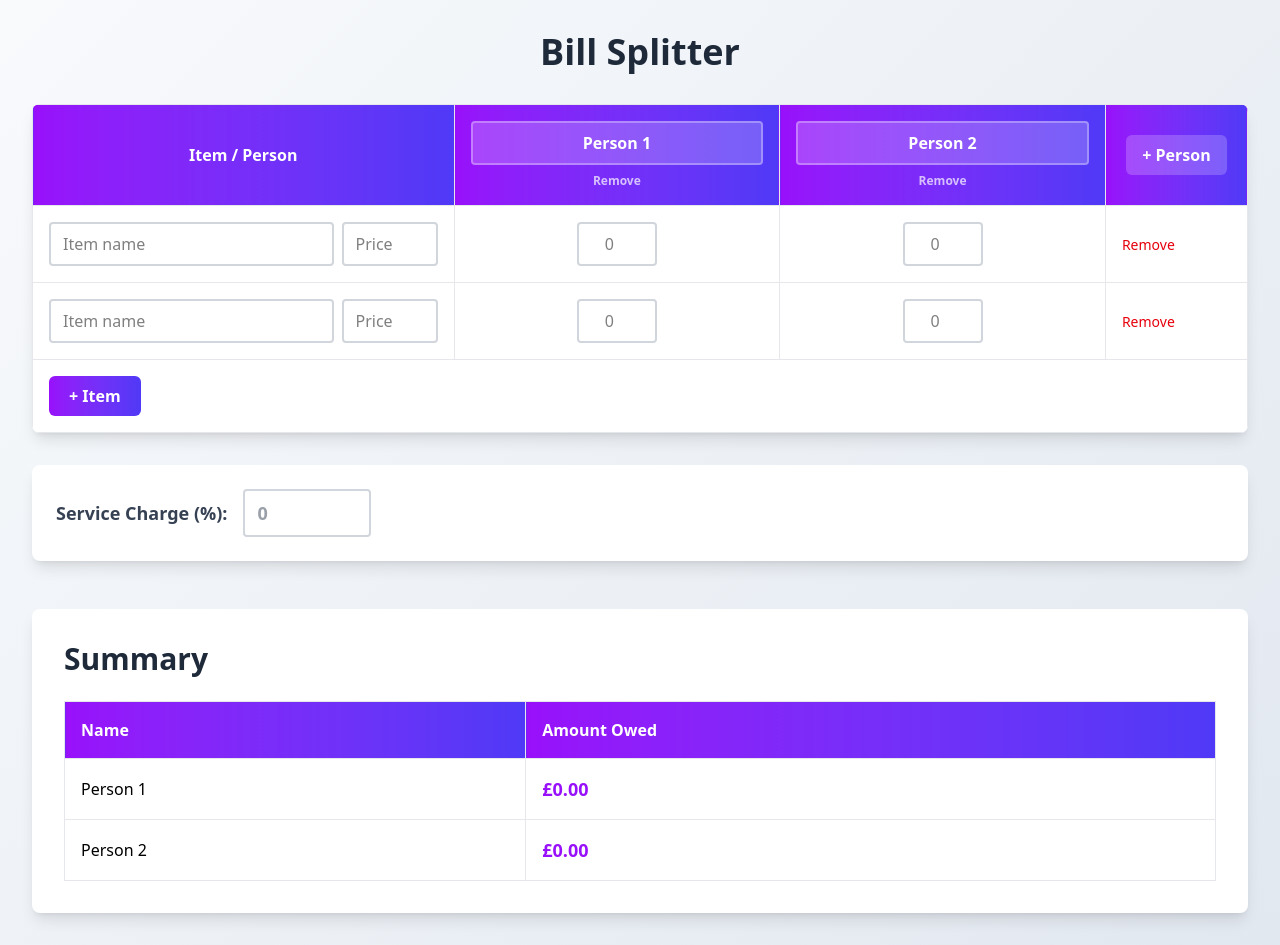
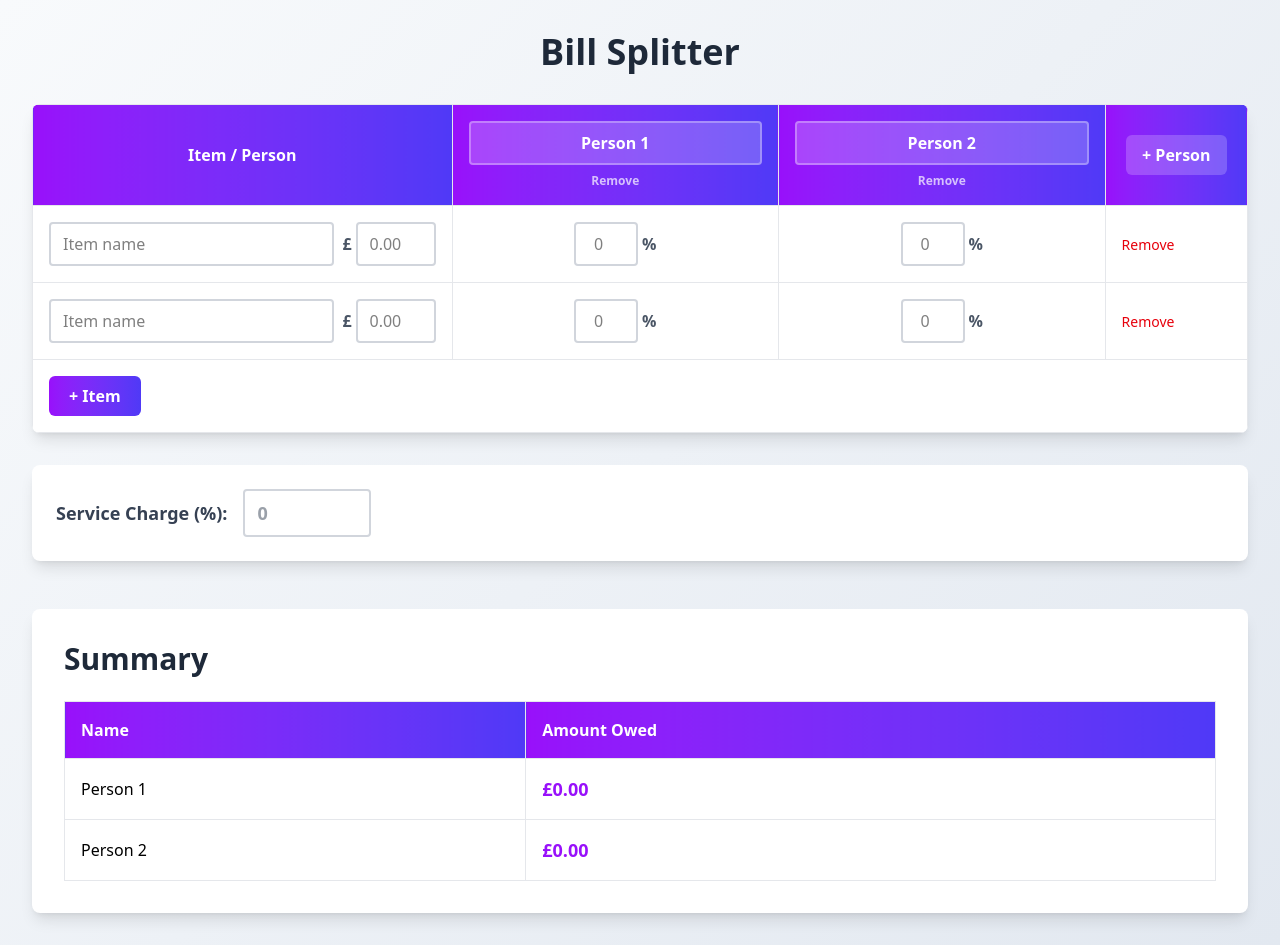
Before and after one commit to ben-fernandes/bill-splitter, a React (Vite) app: page / in a window 1280 px wide. Built offline with nearby package versions, Linux system fonts and the light colour scheme.

Commit message:
Enhances UI for number inputs
Improves the user interface by adding currency and percentage symbols to price and share input fields, providing visual context for users.

Adjusts the width of the input boxes to accommodate the new UI elements.

```diff
--- a/src/App.tsx
+++ b/src/App.tsx
@@ -144,19 +144,23 @@ function App() {
                     placeholder="Item name"
                     className="flex-1"
                   />
+                  <div className="flex items-center gap-1">
+                    <span className="text-gray-600 font-semibold">£</span>
                     <Input
                       type="number"
                       value={item.price || ''}
                       onChange={(value) => updateItemPrice(item.id, parseFloat(value) || 0)}
-                    placeholder="Price"
+                      placeholder="0.00"
                       min="0"
                       step="0.01"
-                    className="w-24"
+                      className="w-20"
                     />
+                  </div>
                 </div>
               </TableCell>
               {people.map(person => (
                 <TableCell key={person.id} className="text-center">
+                  <div className="flex items-center justify-center gap-1">
                     <Input
                       type="number"
                       value={getShare(person.id, item.id) || ''}
@@ -164,8 +168,10 @@ function App() {
                       placeholder="0"
                       min="0"
                       max="100"
-                    className="w-20 text-center"
+                      className="w-16 text-center"
                     />
+                    <span className="text-gray-600 font-semibold">%</span>
+                  </div>
                 </TableCell>
               ))}
               <TableCell>
```
Lines whose indentation alone changed are shown as unchanged.
